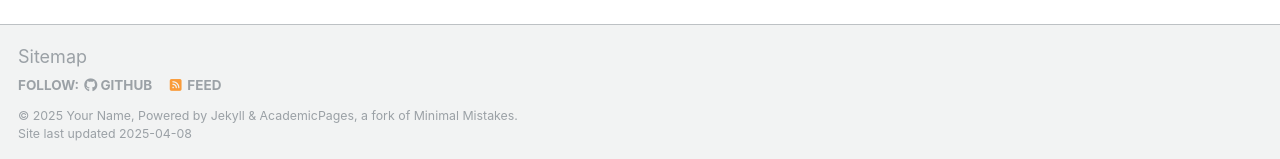
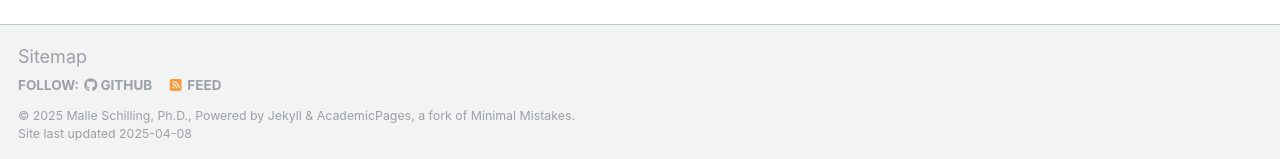
Before and after one commit to schillingmr/schilling-rg, a Jekyll site: the page built from _pages/about.md, in a window 1280 px wide. Shown: the part 738-897 px from the top of the page. Built offline with Jekyll 4.4.1, drawn with Linux system fonts in a browser that asks for light colours.

Commit message:
Update _config.yml

```diff
--- a/_config.yml
+++ b/_config.yml
@@ -11,10 +11,10 @@ locale                   : "en-US"
 site_theme               : "default"
 title                    : "Schilling Research Group"
 title_separator          : "-"
-name                     : &name "Your Name"
+name                     : &name "Malle Schilling, Ph.D."
 description              : &description "personal description"
-url                      : https://academicpages.github.io # the base hostname & protocol for your site e.g. "https://[your GitHub username].github.io"
-baseurl                  : "" # the subpath of your site, e.g. "/blog"
+url                      : https://schillingmr.github.io # the base hostname & protocol for your site e.g. "https://[your GitHub username].github.io"
+baseurl                  : "/schilling-rg" # the subpath of your site, e.g. "/blog"
 repository               : "academicpages/academicpages.github.io"
 
 # Site Author - The following control what appear as part of the author content on the side bar.
```
